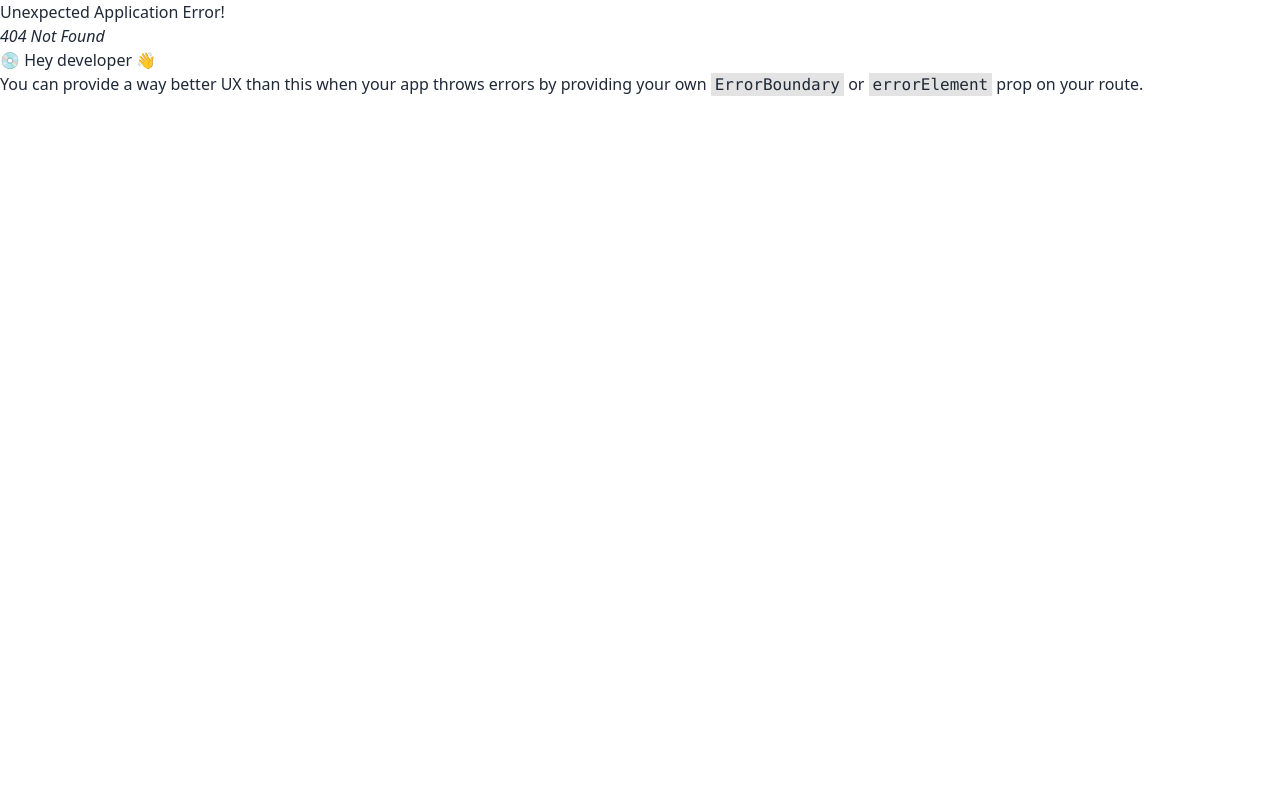
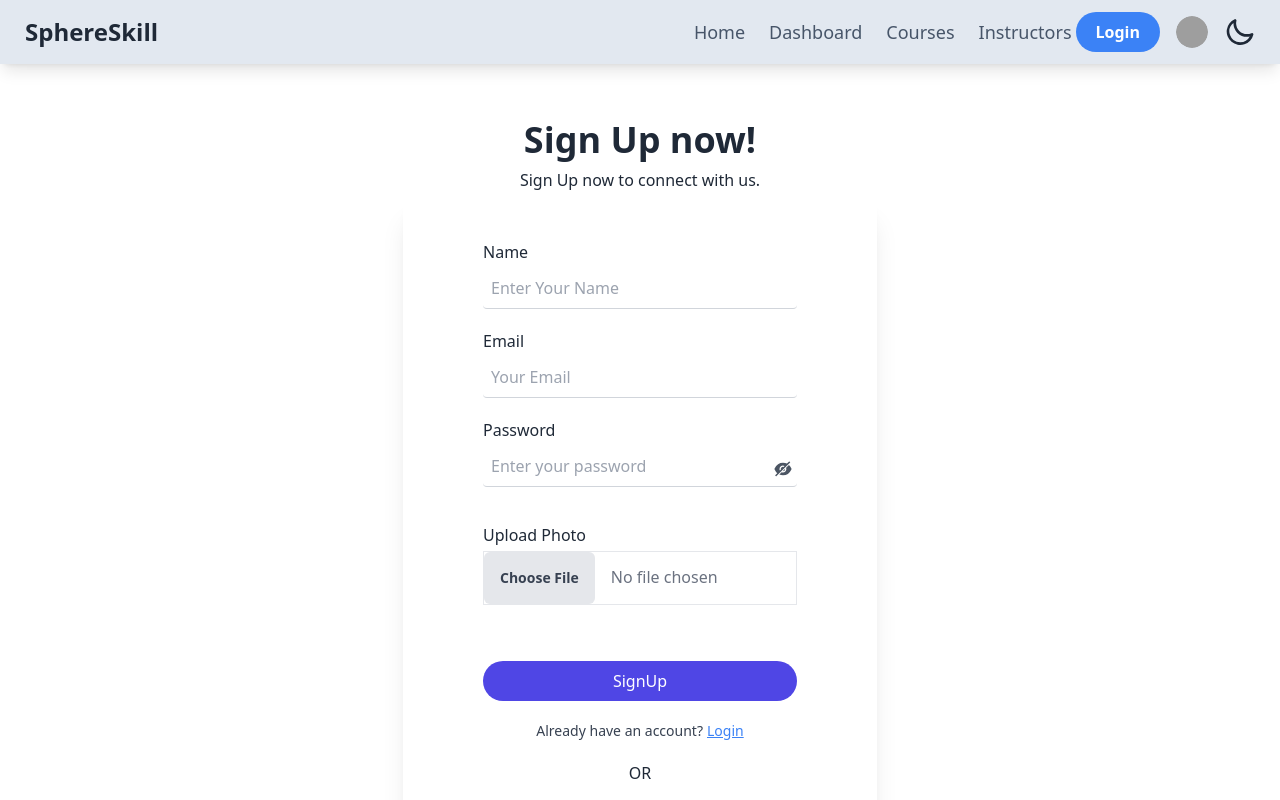
Before and after one commit to yasinarafat4/sphere-skill-client, a React (Vite) app: page /signup in a window 1280 px wide. Before the commit this address had no page. Shown: the top 800 px of the page. Built offline with nearby package versions, Linux system fonts and the light colour scheme; grey boxes are pictures that could not be loaded.

Commit message:
SignUp form added

```diff
--- a/src/pages/Login/LoginForm.jsx
+++ b/src/pages/Authentication/Login/LoginForm.jsx
@@ -2,7 +2,7 @@ import React, { useState } from "react";
 import { useForm } from "react-hook-form";
 import { AiFillEye, AiFillEyeInvisible } from "react-icons/ai";
 import { Link } from "react-router-dom";
-import SocialLogin from "../../components/SocialLogin/SocialLogin";
+import SocialLogin from "../../../components/SocialLogin/SocialLogin";
 
 const LoginForm = () => {
   // states
@@ -91,8 +91,8 @@ const LoginForm = () => {
       </div>
       <p className="text-center text-gray-700 dark:text-gray-300 text-sm">
         Don&apos;t have an account?
-        <Link to="/register" className="text-blue-500 underline ml-1">
-          Register
+        <Link to="/signup" className="text-blue-500 underline ml-1">
+          Sign Up
         </Link>
       </p>
       <span className="text-center">OR</span>
--- /dev/null
+++ b/src/pages/Authentication/SignUp/SignUp.jsx
@@ -0,0 +1,24 @@
+import React from "react";
+import { Helmet } from "react-helmet-async";
+import SignUpForm from "./SignUpForm";
+
+const SignUp = () => {
+  return (
+    <div className="w-full py-4 lg:py-10 dark:bg-slate-900 dark:text-white">
+      {/* Dynamic page title */}
+      <Helmet>
+        <title>SS | Sign Up</title>
+      </Helmet>
+
+      <h1 className="text-3xl lg:text-4xl font-bold text-center">Sign Up now!</h1>
+      <p className="py-2 text-center">Sign Up now to connect with us.</p>
+      <div className="flex items-center justify-center w-full">
+        <div>
+          <SignUpForm />
+        </div>
+      </div>
+    </div>
+  );
+};
+
+export default SignUp;
--- /dev/null
+++ b/src/pages/Authentication/SignUp/SignUpForm.jsx
@@ -0,0 +1,160 @@
+import React, { useState } from "react";
+import { useForm } from "react-hook-form";
+import { AiFillEye, AiFillEyeInvisible } from "react-icons/ai";
+import { Link } from "react-router-dom";
+import SocialLogin from "../../../components/SocialLogin/SocialLogin";
+
+const SignUpForm = () => {
+  // states
+  const [togglePasswordVisible, setTogglePasswordVisible] = useState(false);
+  const [error, setError] = useState("");
+
+  // Hook form functionality
+  const {
+    register,
+    handleSubmit,
+    formState: { errors },
+  } = useForm();
+
+  const handleLogin = (data) => {
+    console.log(data);
+  };
+
+  return (
+    <form
+      onSubmit={handleSubmit(handleLogin)}
+      className="flex flex-col gap-5 w-full py-10 px-20 shadow-xl"
+    >
+      {/* Name field */}
+      <div className="form-control">
+        <label htmlFor="name" className="block mb-1">
+          Name
+        </label>
+        <input
+          type="text"
+          placeholder="Enter Your Name"
+          className="w-full p-2 border-b border-gray-300 dark:bg-slate-800 dark:text-slate-200 rounded outline-none"
+          id="name"
+          name="name"
+          {...register("name", {
+            required: true,
+          })}
+        />
+        {errors.name && (
+          <span className="text-red-500 text-base mt-1">
+            Please enter your name!
+          </span>
+        )}
+      </div>
+
+      {/* Email field */}
+      <div className="form-control">
+        <label htmlFor="email" className="block mb-1">
+          Email
+        </label>
+        <input
+          type="email"
+          placeholder="Your Email"
+          className="w-full p-2 border-b border-gray-300 dark:bg-slate-800 dark:text-slate-200 rounded outline-none"
+          id="email"
+          name="email"
+          autoComplete="email"
+          {...register("email", {
+            required: true,
+            pattern: /^[\w-.]+@([\w-]+\.)+[\w-]{2,}$/,
+          })}
+        />
+        {errors.email && (
+          <span className="text-red-500 text-base mt-1">
+            Please enter a valid email address.
+          </span>
+        )}
+      </div>
+
+      {/* Password field */}
+      <div className="form-control mb-4 relative">
+        <label htmlFor="password" className="block mb-1">
+          Password
+        </label>
+        <input
+          type={togglePasswordVisible ? "text" : "password"}
+          id="password"
+          placeholder="Enter your password"
+          className="w-full p-2 border-b border-gray-300  dark:bg-slate-800 dark:text-slate-200 rounded outline-none"
+          {...register("password", {
+            required: true,
+          })}
+        />
+        <div
+          onClick={() => setTogglePasswordVisible(!togglePasswordVisible)}
+          className="absolute cursor-pointer right-1 bottom-2"
+        >
+          {togglePasswordVisible ? (
+            <AiFillEye className="text-xl text-gray-600 dark:text-slate-300" />
+          ) : (
+            <AiFillEyeInvisible className="text-xl text-gray-600 dark:text-slate-300" />
+          )}
+        </div>
+        {errors.password && (
+          <span className="text-red-500 text-base mt-1">
+            Please enter correct password!
+          </span>
+        )}
+      </div>
+
+      {/* Uploading Photo field */}
+      <div className="mb-4">
+        <label htmlFor="image" className="block mb-1">
+          Upload Photo
+        </label>
+        <input
+          type="file"
+          id="image"
+          className="block w-full border text-gray-500
+                  file:mr-4 file:py-4 file:px-4
+                  file:rounded-md file:border-0
+                  file:text-sm file:font-semibold
+                  file:bg-gray-200 file:text-gray-700
+                  hover:file:bg-gray-100
+                "
+          {...register("image", {
+            required: true,
+            validate: {
+              fileSize: (file) =>
+                file[0]?.size < 1048576 || "Image size must be less than 1MB",
+              fileType: (file) =>
+                /jpeg|png|gif/.test(file[0]?.type) ||
+                "Unsupported image format (jpeg/png/gif only)",
+            },
+          })}
+        />
+        {errors.password && (
+          <span className="text-red-500 text-base mt-1">
+            Please enter your photo!
+          </span>
+        )}
+      </div>
+
+      <p className="text-red-500">{error}</p>
+      {/* SignUp button */}
+      <div className="flex items-center justify-center">
+        <button
+          className="bg-indigo-600 w-full text-white hover:bg-indigo-700 py-2 px-4 rounded-3xl"
+          type="submit"
+        >
+          SignUp
+        </button>
+      </div>
+      <p className="text-center text-gray-700 dark:text-gray-300 text-sm">
+        Already have an account?
+        <Link to="/login" className="text-blue-500 underline ml-1">
+          Login
+        </Link>
+      </p>
+      <span className="text-center">OR</span>
+      <SocialLogin />
+    </form>
+  );
+};
+
+export default SignUpForm;
```
Also changed, not shown: src/pages/Authentication/Login/Login.jsx (renamed from src/pages/Login/Login.jsx, +6 -6 lines), src/routes/Routers.jsx (+6 -1 lines).
